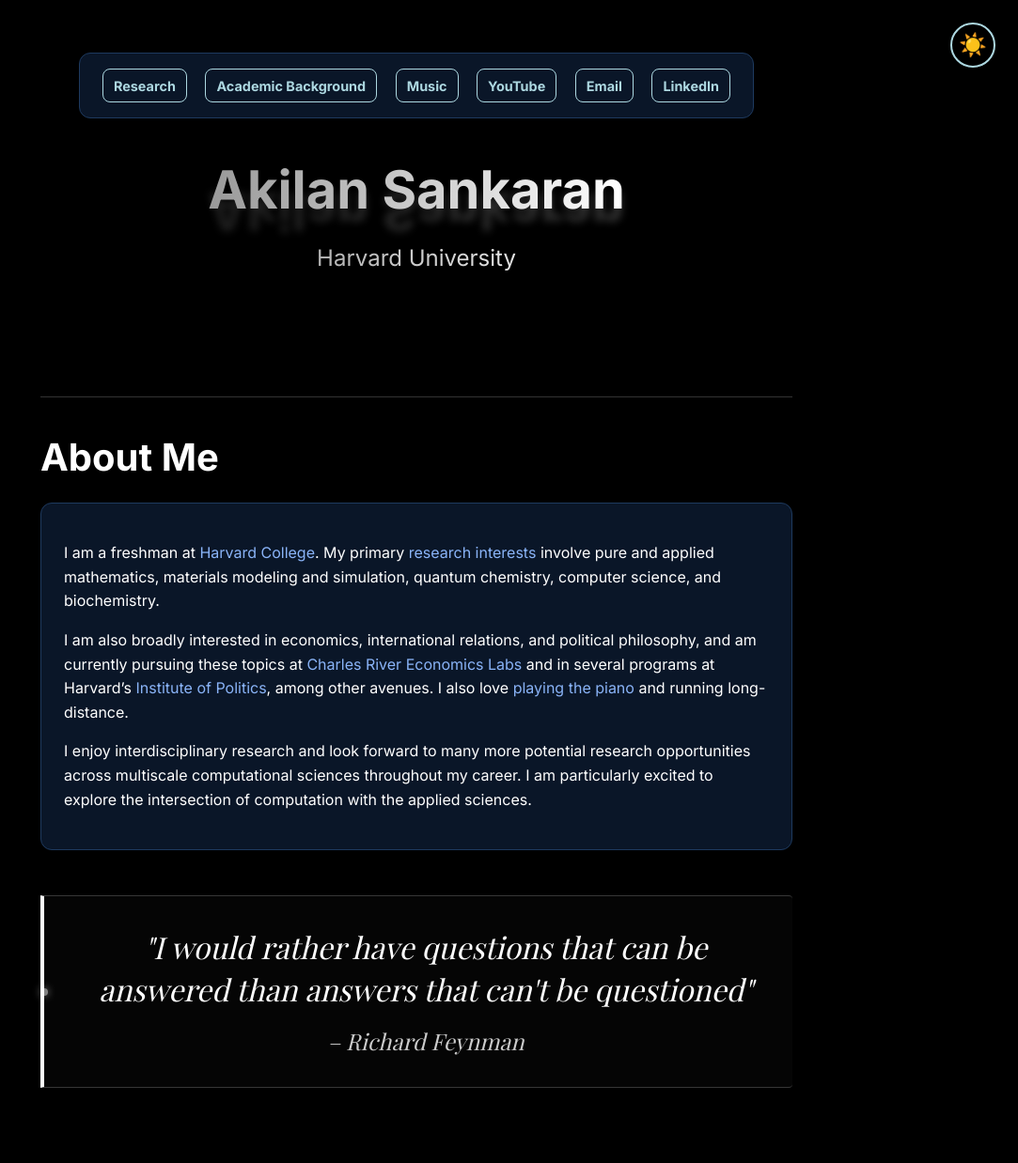
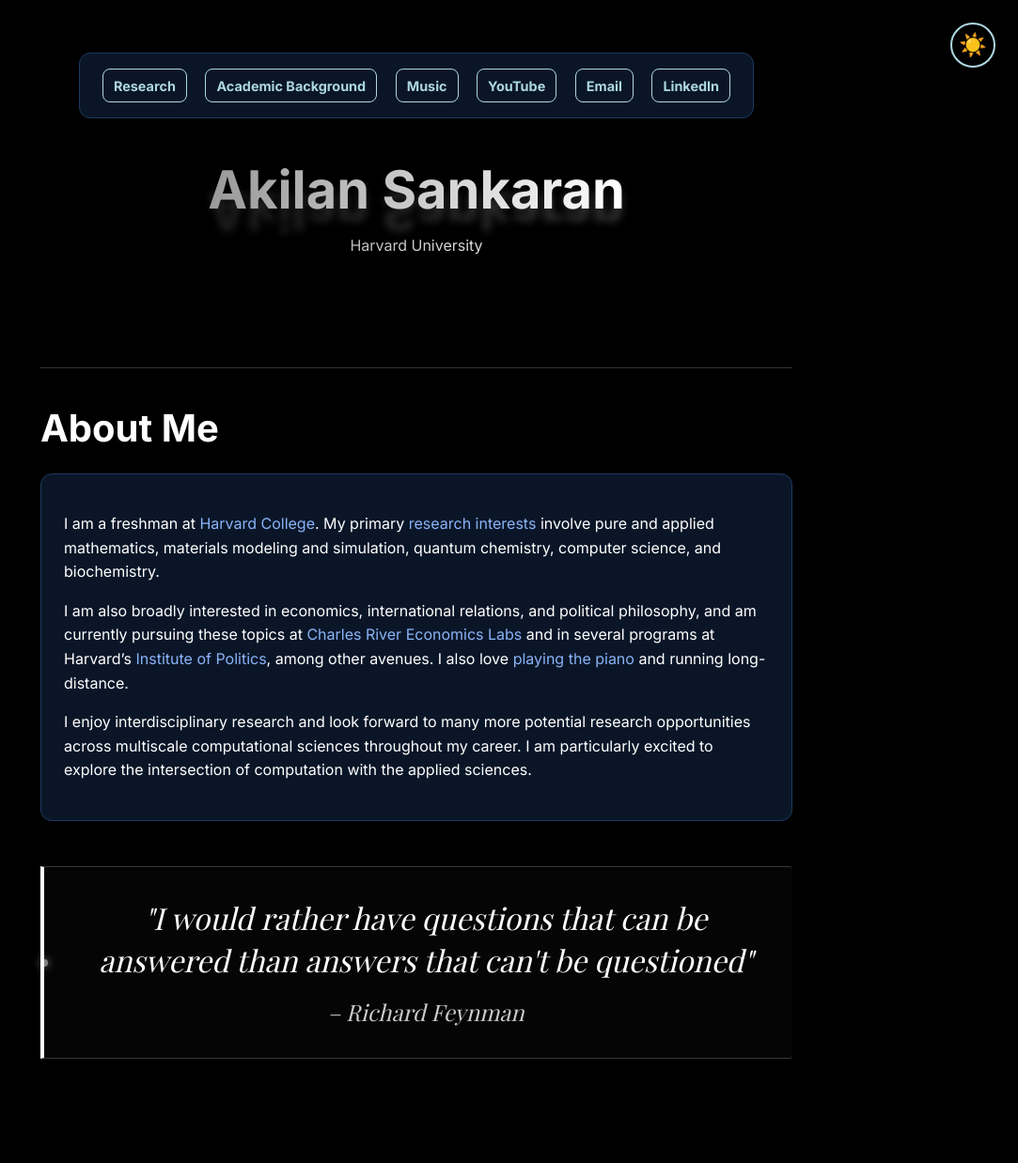
Before and after one commit to akilansankaran/akilansankaran.github.io, a Jekyll site: the page built from index.md, in a window 1280 px wide. Shown: the whole page at 94% size, without its empty margins (197-1280 px from the left). Built offline with Jekyll 4.4.1, drawn with Linux system fonts in a browser that asks for light colours; some web fonts are replaced; after the commit the page ends 1207 px from its top, so only the background shows below that.

```diff
--- a/assets/css/main.css
+++ b/assets/css/main.css
@@ -95,7 +95,8 @@ html, body {
   font-size: 3.5rem;
   font-weight: 700;
   position: relative;
-  padding-bottom: 0.5rem;
+  padding-bottom: 0;
+  margin-bottom: 0;
 }
 
 .site-title a {
@@ -114,9 +115,12 @@ html, body {
 }
 
 .site-subtitle {
-  font-size: 1.5rem;
+  font-size: 1rem;
   font-weight: 400;
-  margin-top: 0.5rem;
+  margin-top: 0.25rem;
+  margin-bottom: 0;
+  padding-bottom: 0;
+  line-height: 1.2;
   background: linear-gradient(to right, var(--title-gradient-start), var(--title-gradient-end));
   -webkit-background-clip: text;
   -webkit-text-fill-color: transparent;
```
Also changed, not shown: README.md, 1 other file.
